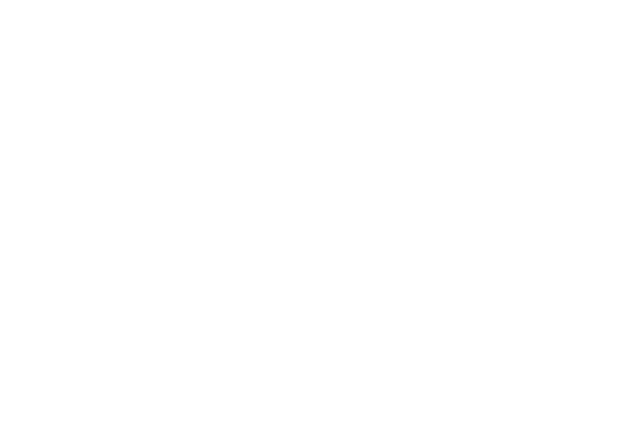
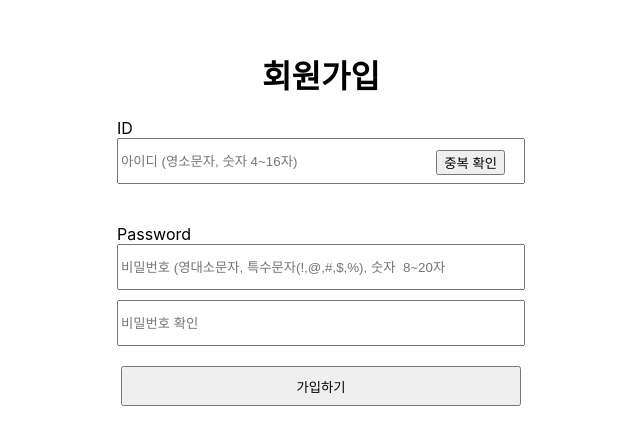
Before and after one commit to hanghae10-w6-team5/frontend, a React (Create React App) app: page /signup in a window 1280 px wide. Before the commit this address had no page. Shown: the part 177-622 px from the top of the page, without its empty margins (319-959 px from the left). Built offline with nearby package versions, Linux system fonts and the light colour scheme.

Commit message:
add SignUpPage

```diff
--- a/src/App.js
+++ b/src/App.js
@@ -3,6 +3,7 @@
 import MainPage from './redux/components/MainPage';
 import TopBar from './redux/components/TopBar';
 import UserPage from './redux/components/UserPage';
+import SignUp from './redux/components/SignUpPage';
 
 function App() {
     return (
@@ -18,7 +19,7 @@
                     }
                 ></Route>
                 <Route path="/user" element={<UserPage />}></Route>
-                <Route path="/" element></Route>
+                <Route path="/signup" element={<SignUp />}></Route>
                 <Route path="/" element></Route>
             </Routes>
         </div>
--- /dev/null
+++ b/src/redux/components/SignUpPage.jsx
@@ -0,0 +1,75 @@
+import React from 'react';
+import styled from 'styled-components';
+
+const Wrapper = styled.div`
+    width: 100%;
+    height: 100vh;
+    display: flex;
+    justify-content: center;
+    align-items: center;
+`;
+
+const SignUpBox = styled.div`
+    margin: 0 auto;
+    width: 1000px;
+    height: 700px;
+    display: flex;
+    justify-content: center;
+    align-items: center;
+    flex-direction: column;
+`;
+
+const Input = styled.input`
+    margin-bottom: 10px;
+    width: 400px;
+    height: 40px;
+`;
+
+const SubmitBtn = styled.button`
+    margin: 10px;
+    width: 400px;
+    height: 40px;
+`;
+
+const IdForm = styled.div`
+    position: relative;
+
+    Input {
+        width: 400px;
+        height: 40px;
+    }
+    button {
+        top: 32px;
+        position: absolute;
+        right: 20px;
+    }
+`;
+
+function SignUp() {
+    return (
+        <Wrapper>
+            <SignUpBox>
+                <h1>회원가입</h1>
+                <IdForm>
+                    <div>ID</div>
+                    <input placeholder="아이디 (영소문자, 숫자 4~16자)"></input>
+                    <button>중복 확인</button>
+                </IdForm>
+                <br />
+                <br />
+                <div>
+                    <div>Password</div>
+                    <Input
+                        placeholder="비밀번호 (영대소문자, 특수문자(!,@,#,$,%), 숫자
+  8~20자"
+                    ></Input>
+                    <br />
+                    <Input placeholder="비밀번호 확인"></Input>
+                </div>
+                <SubmitBtn>가입하기</SubmitBtn>
+            </SignUpBox>
+        </Wrapper>
+    );
+}
+
+export default SignUp;
```
